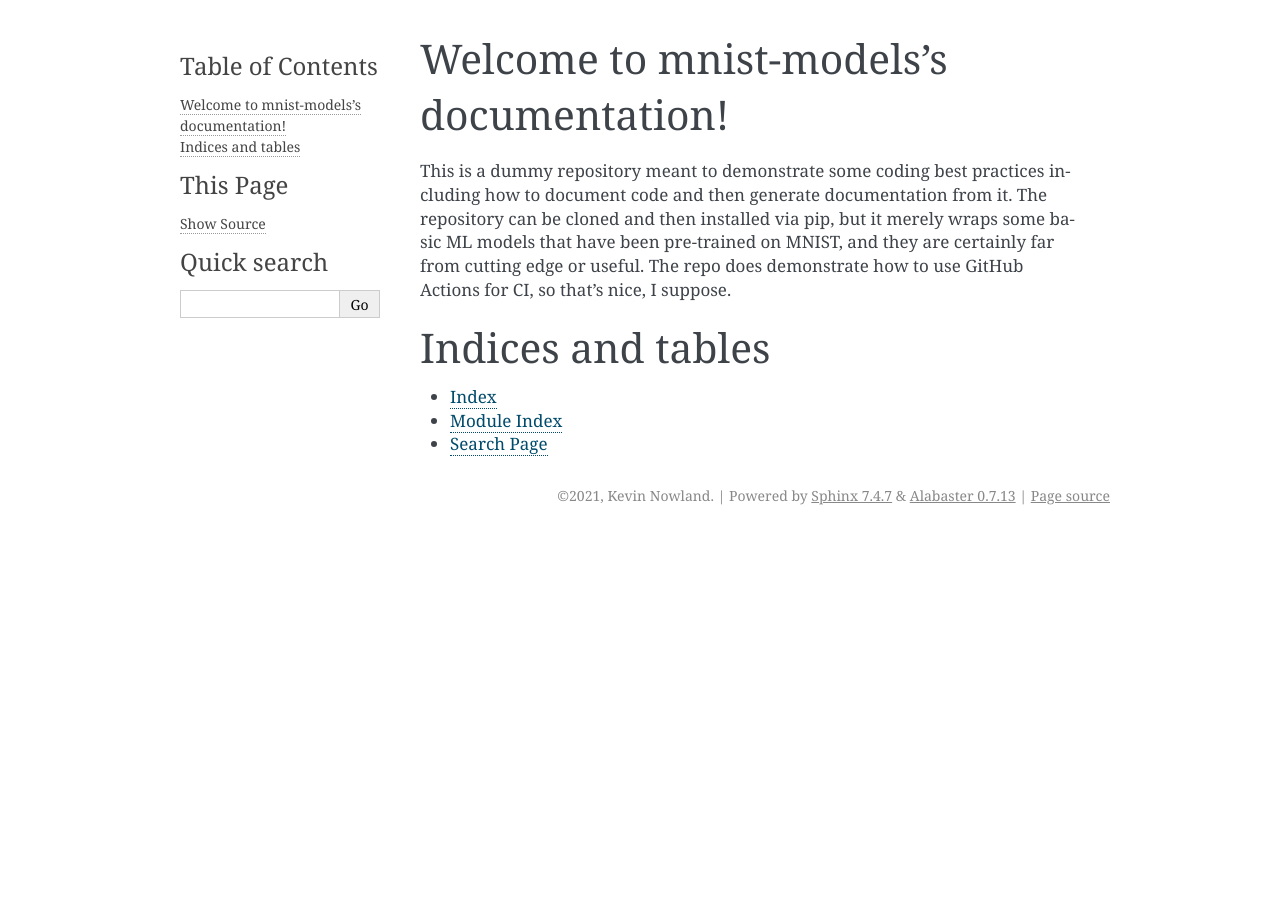
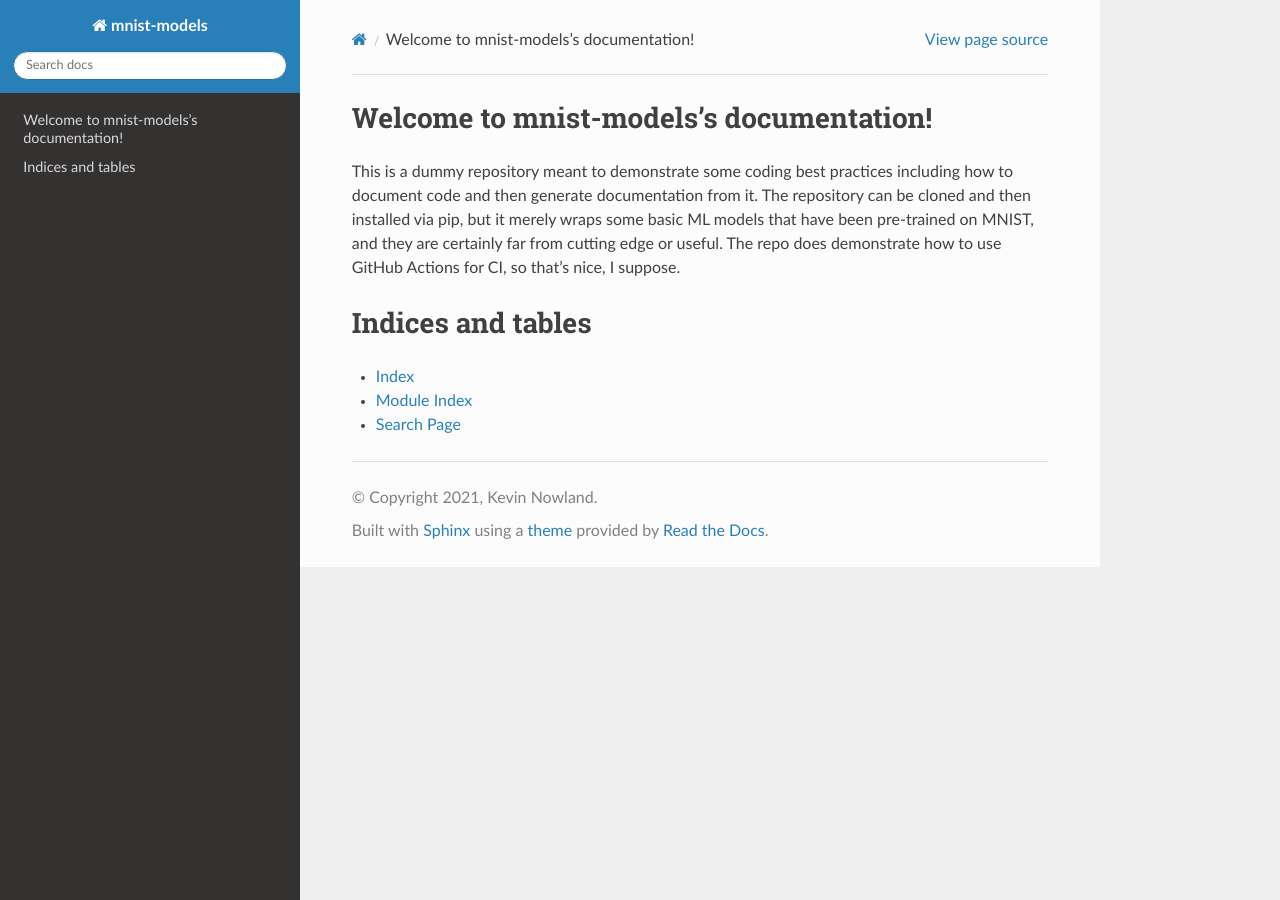
Before and after one commit to kevinnowland/mnist-models, a Sphinx documentation site: the page built from docs/index.rst, in a window 1280 px wide. Built offline with Sphinx 7.4.7 and the Read the Docs theme 2.0.0, drawn with Linux system fonts in a browser that asks for light colours.

Commit message:
update sphinx theme and gitignore

```diff
--- a/docs/conf.py
+++ b/docs/conf.py
@@ -30,7 +30,10 @@ release = '0.0.1'
 # Add any Sphinx extension module names here, as strings. They can be
 # extensions coming with Sphinx (named 'sphinx.ext.*') or your custom
 # ones.
-extensions = ['myst_parser']
+extensions = [
+    'myst_parser',
+    'sphinx_rtd_theme'
+]
 
 # Add any paths that contain templates here, relative to this directory.
 templates_path = ['_templates']
@@ -46,7 +49,7 @@ exclude_patterns = ['_build', 'Thumbs.db', '.DS_Store']
 # The theme to use for HTML and HTML Help pages.  See the documentation for
 # a list of builtin themes.
 #
-html_theme = 'alabaster'
+html_theme = 'sphinx_rtd_theme'
 
 # Add any paths that contain custom static files (such as style sheets) here,
 # relative to this directory. They are copied after the builtin static files,
--- a/docs/requirements.txt
+++ b/docs/requirements.txt
@@ -1,2 +1,3 @@
 myst-parser==0.15.2
 sphinx==4.1.2
+sphinx-rtd-theme==0.5.2
```
Also changed, not shown: 1 other file.
